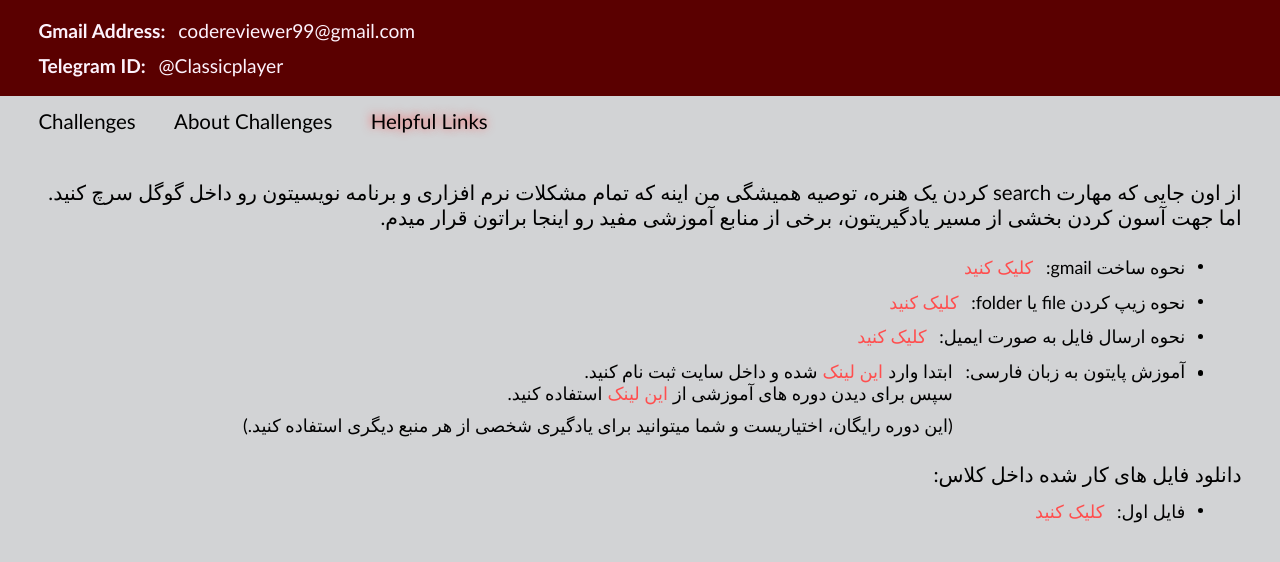
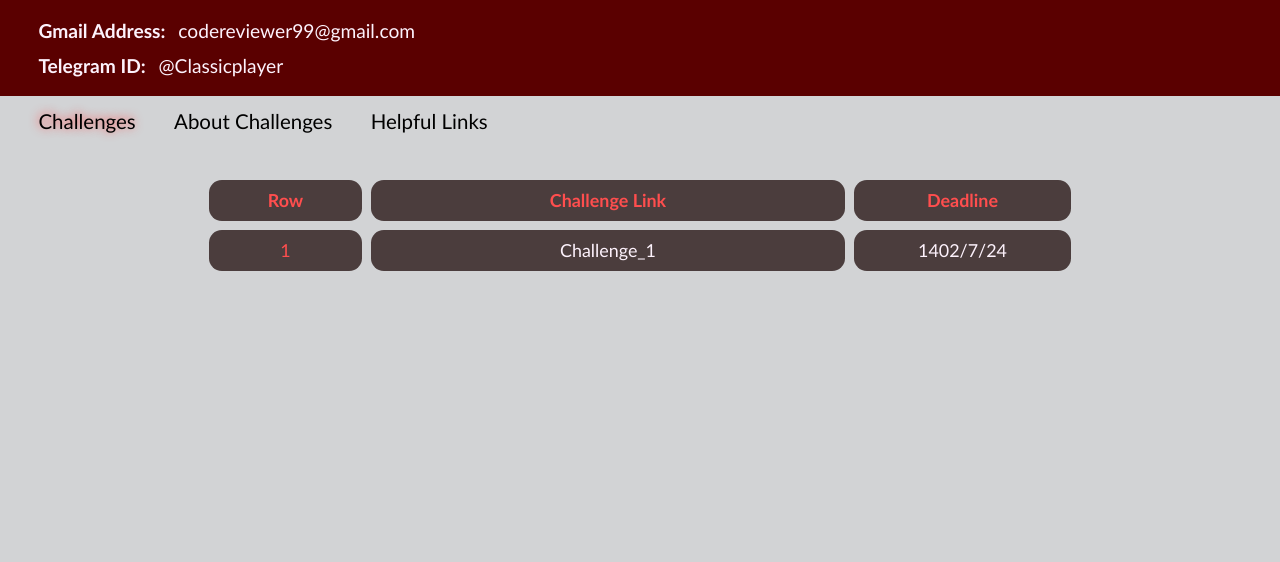
Before and after one commit to VigilantV/class_8, a React (Vite) app: page / in a window 1280 px wide. Shown: the top 562 px of the page. Built offline with nearby package versions, Linux system fonts and the light colour scheme.

Commit message:
fix: navbar style and download file

```diff
--- a/src/App.jsx
+++ b/src/App.jsx
@@ -8,7 +8,7 @@ import HelpfulLinks from "./components/HelpfulLinks";
 import challengesInfo from "./assets/data files/challengesInfo";
 
 const App = () => {
-  const [activePage, setActivePage] = useState(2);
+  const [activePage, setActivePage] = useState(0);
 
   return (
     <>
--- a/src/assets/data files/teachedFiles.js
+++ b/src/assets/data files/teachedFiles.js
@@ -1,5 +1,5 @@
 import test_1 from "../teached files/test_1.zip";
 
-const teachedFiles = [{ title: "فایل اول", file: test_1 }];
+const teachedFiles = [{ title: "فایل اول", fileName: "test_1", file: test_1 }];
 
 export default teachedFiles;
--- a/src/components/HelpfulLinks.jsx
+++ b/src/components/HelpfulLinks.jsx
@@ -47,7 +47,7 @@ const HelpfulLinks = () => {
               شده و داخل سایت ثبت نام کنید.
               <br /> سپس برای دیدن دوره های آموزشی از
               <a
-                href="https://codeyad.com/"
+                href="https://codeyad.com/coursePanel/2003/"
                 target="_blank"
                 className={classes.links}
               >
@@ -71,7 +71,9 @@ const HelpfulLinks = () => {
             <div className={classes.circle}></div>
             <p>{teachedFile.title}:</p>
             <p
-              onClick={() => downloadFile(teachedFile.file)}
+              onClick={() =>
+                downloadFile(teachedFile.fileName, teachedFile.file)
+              }
               className={classes.links}
             >
               کلیک کنید
--- a/src/components/common/downloadFile.js
+++ b/src/components/common/downloadFile.js
@@ -1,7 +1,7 @@
-const downloadFile = (file) => {
+const downloadFile = (fileName, file) => {
     const aTag = document.createElement("a");
     aTag.href = file;
-    aTag.setAttribute("download", "Mehrab_Gheibi_Resume");
+    aTag.setAttribute("download", fileName);
     document.body.appendChild(aTag);
     aTag.click();
     aTag.remove();
--- a/src/styles/challenges/challenge_1.module.scss
+++ b/src/styles/challenges/challenge_1.module.scss
@@ -3,4 +3,13 @@
   display: flex;
   justify-content: space-between;
   margin: 14vw 5vw 1vw 35vw;
+
+  h2{
+    font-size: 1.6vw;
+  }
+
+  img{
+    width: 20vw;
+    height: 40vw;
+  }
 }
--- a/src/styles/common/navbar.module.scss
+++ b/src/styles/common/navbar.module.scss
@@ -11,7 +11,6 @@
 .nav_buttons {
   button {
     position: relative;
-    // top: 8.7vw;
     font-size: 1.6vw;
     margin-left: 3vw;
     border: none;
@@ -24,7 +23,7 @@
       bottom: -0.2vw;
       left: 50%;
       width: 0;
-      height: 2px;
+      height: 0.15vw;
       border-radius: 1vw;
       background: $pinkyOrange;
       transition: width 0.3s, left 0.3s;
```
